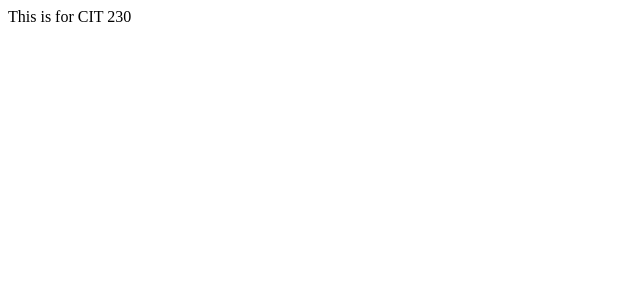
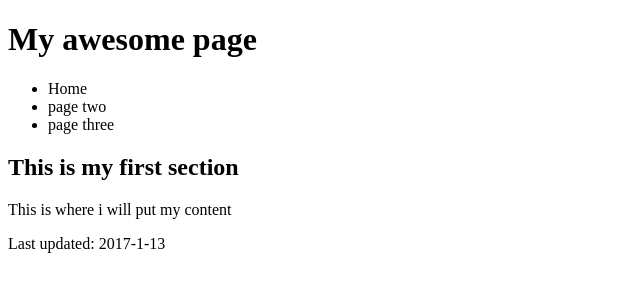
Before and after one commit to ANiel82/ANiel82.github.io, a plain HTML site: page index.html in a window 1280 px wide. Shown: the whole page, without its empty margins (0-640 px from the left). Drawn offline with Linux system fonts and the light colour scheme.

Commit message:
add index

```diff
--- a/index.html
+++ b/index.html
@@ -1 +1,31 @@
-This is for CIT 230
+<!DOCTYPE html>
+<html lang="en">
+    <head>
+        <meta charset="utf-8">
+        <title>My awesome first webpage</title>
+        <meta name="viewport" content="width=device-width">
+    </head>
+    <body>
+        <header>
+            <h1>My awesome page</h1>
+            <nav>
+                <ul>
+                    <li>Home</li>
+                    <li>page two</li>
+                    <li>page three</li>
+                </ul>
+            </nav>
+        </header>
+        <main>
+            <h2>This is my first section</h2>
+            <p>This is where i will put my content</p>
+
+        </main>
+        <footer>
+            <p>Last updated: 2017-1-13</p>
+        </footer>
+
+
+    </body>
+
+</html>
```
